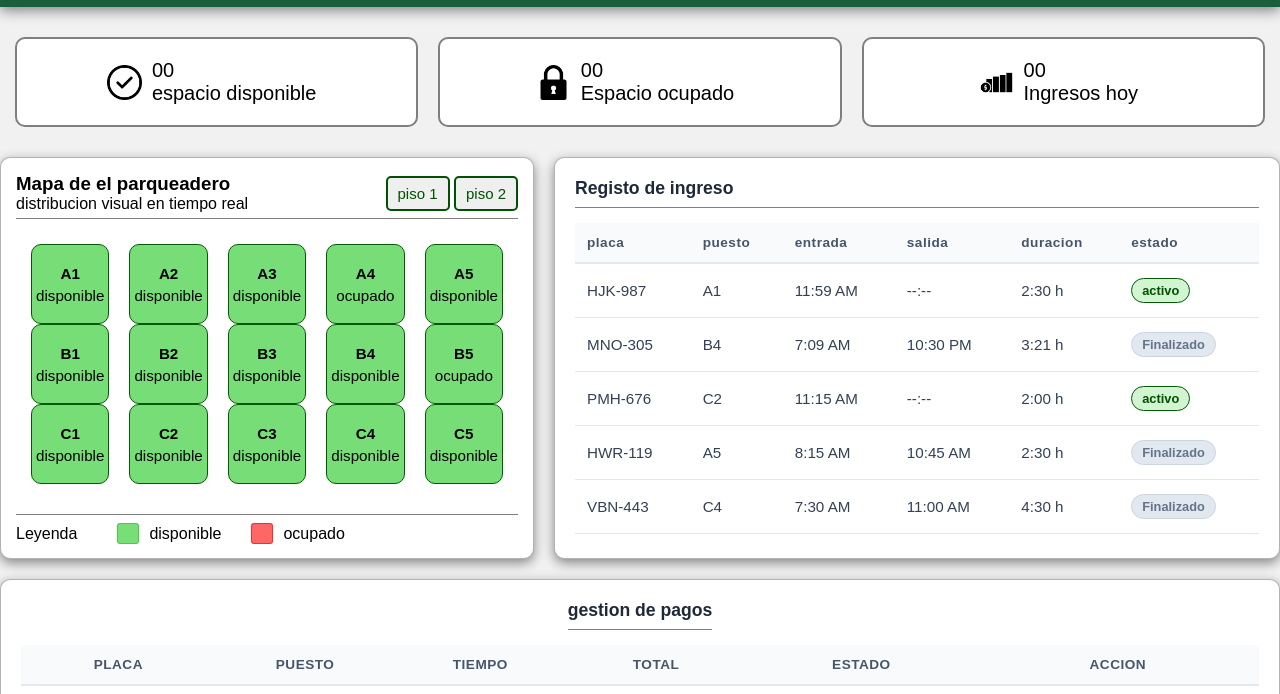
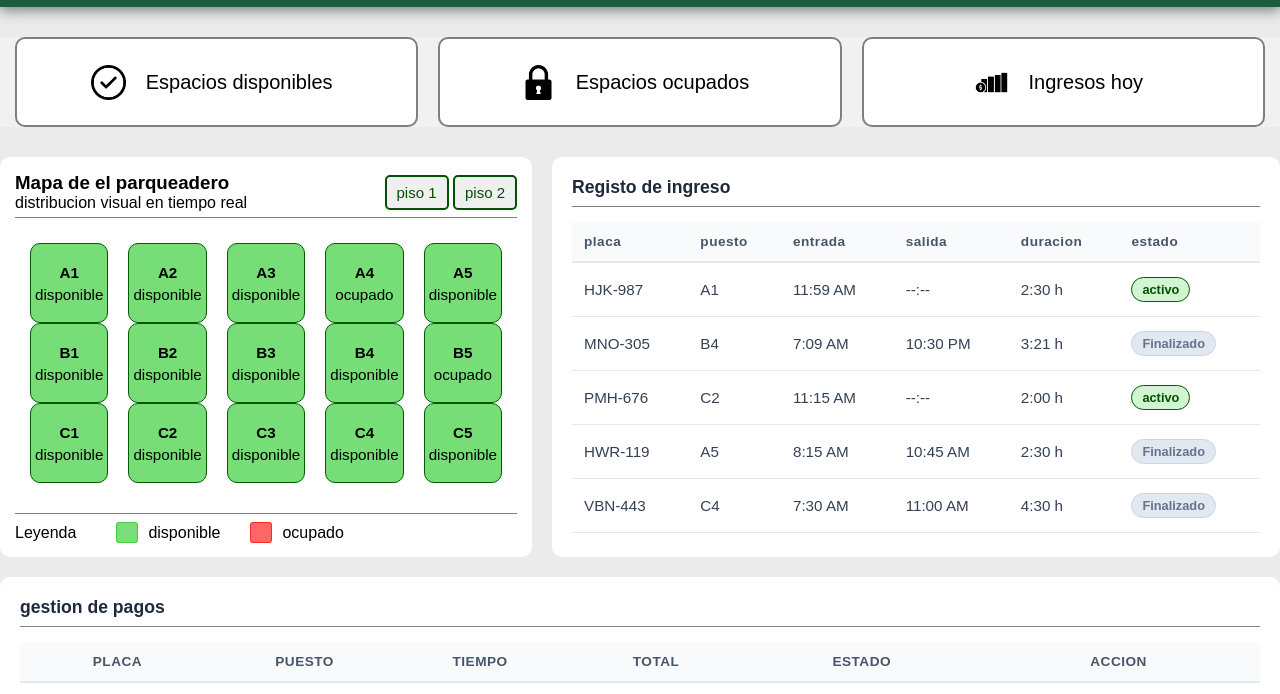
Before and after one commit to u20242227017-art/ParqueaYa-, a plain HTML site: page templates/administracionEspacio.html in a window 1280 px wide. Shown: the part 59-753 px from the top of the page. Drawn offline with Linux system fonts and the light colour scheme.

Commit message:
arregla un poco la puta mierda de administracion

```diff
--- a/estilos/adminStyle.css
+++ b/estilos/adminStyle.css
@@ -7,7 +7,7 @@
 body{
     padding: 0;
     margin: 0 ;
-    background-color: #f1f1f1;
+    background-color: #ecebeb;
     font-family: 'Manrope', sans-serif;
 }
 
@@ -61,6 +61,7 @@ header{
     display: flex;
     flex: 1;
     align-items: center;
+    gap: 10px;
     justify-content: center;
     border: 2px solid rgba(27, 27, 27, 0.559);
     border-radius: 10px;
@@ -87,9 +88,7 @@ header{
 }
 
 .parte1{
-    border: 1px solid rgba(120, 120, 120, 0.559);
     border-radius: 10px;
-    box-shadow: 0 4px 12px 0 rgba(0, 0, 0, 0.444);
     background-color: #ffffff;
     align-items: center;
     justify-content: space-between;
@@ -232,9 +231,7 @@ width: 100%;
 
 .parte2 {
     background-color: #ffffff;
-    border: 1px solid rgba(120, 120, 120, 0.559);
     border-radius: 10px;
-    box-shadow: 0 4px 12px 0 rgba(0, 0, 0, 0.444);
     padding: 20px;
     flex: 1;
     overflow-x: auto;
@@ -298,11 +295,8 @@ width: 100%;
 .parte3 {
     display: flex ;
     flex-direction: column;
-    align-items: center;
     background-color: #ffffff;
-    border: 1px solid rgba(120, 120, 120, 0.559);
     border-radius: 10px;
-    box-shadow: 0 4px 12px 0 rgba(0, 0, 0, 0.444);
     margin-top: 20px;
     padding: 20px;
     overflow-x: auto;
--- a/templates/administracionEspacio.html
+++ b/templates/administracionEspacio.html
@@ -37,23 +37,23 @@
             <article class="info">
                 <img src="/ParqueaYa-/Imagenes/marca-de-verificacion.png" alt="chulito">
                 <span>
-                    <p>00</p>
-                    <p>espacio disponible</p>
+                    <p id="espaciosDisponibles"></p>
+                    <p>Espacios disponibles</p>
                 </span>
             </article>
 
             <article class="info">
                 <img src="/ParqueaYa-/Imagenes/candado.png" alt="candado">
                 <span>
-                    <p>00</p>
-                    <p>Espacio ocupado</p>
+                    <p id="espaciosOcupados"></p>
+                    <p>Espacios ocupados</p>
                 </span>
             </article>
 
             <article class="info">
                 <img src="/ParqueaYa-/Imagenes/mercado-verde.png" alt="subida">
                 <span>
-                    <p>00</p>
+                    <p id="IngresoDiario"></p>
                     <p>Ingresos hoy</p>
                 </span>
             </article>
```
